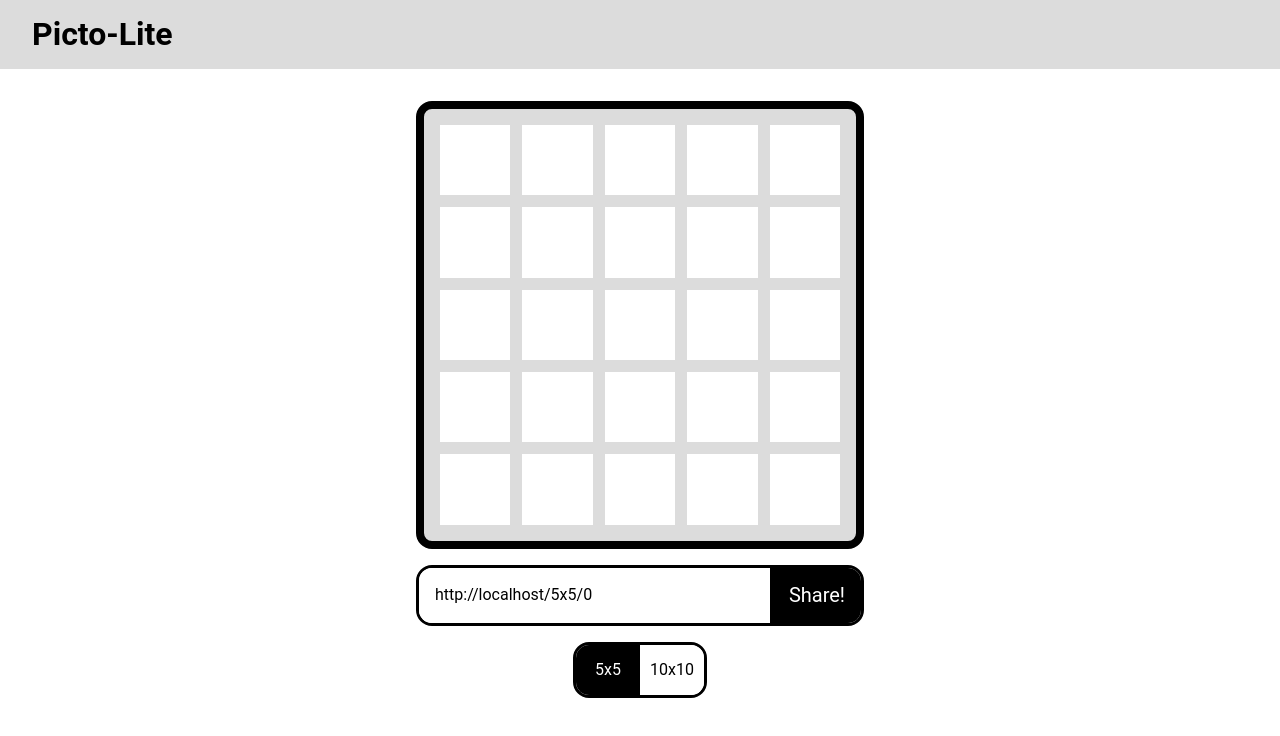
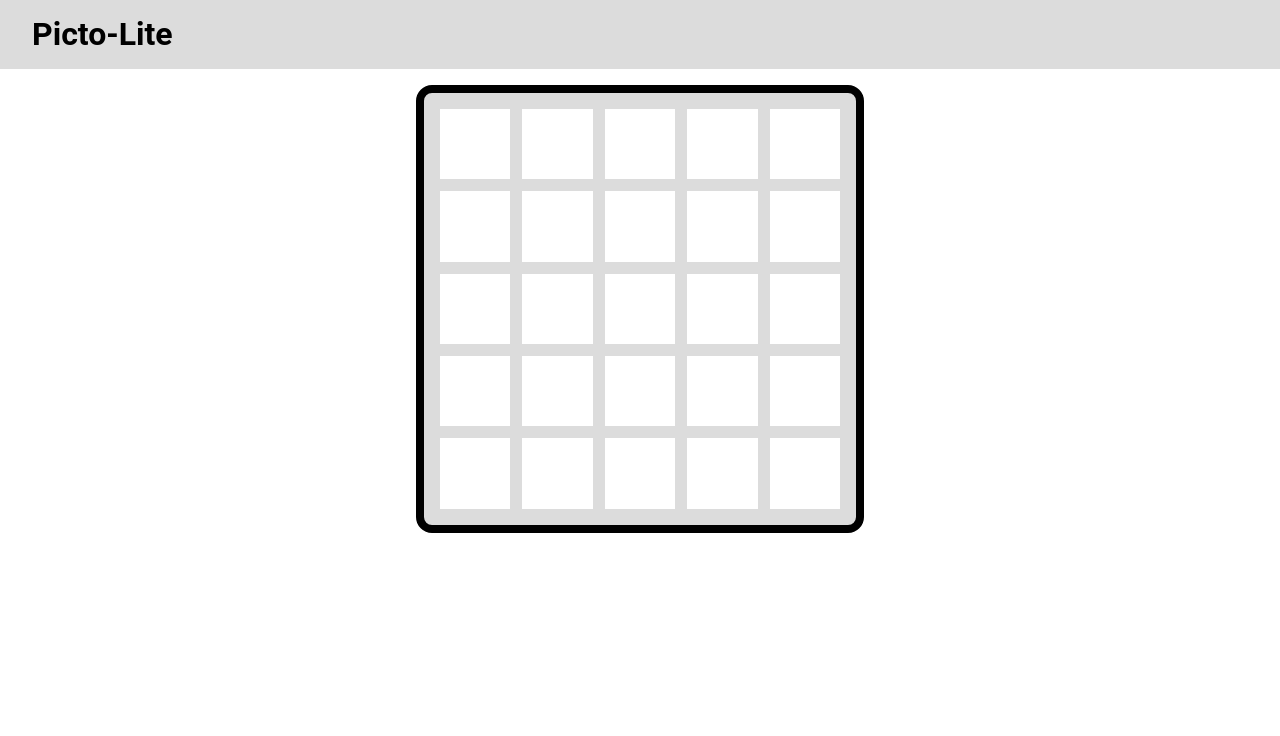
Before and after one commit to ilknarf/pico-lite, a React (Create React App) app: page /1/1 in a window 1280 px wide. Shown: the top 736 px of the page. Built offline with nearby package versions, Linux system fonts and the light colour scheme.

Commit message:
add basic solve logic and layout

```diff
--- a/src/components/builder-board/index.tsx
+++ b/src/components/builder-board/index.tsx
@@ -1,28 +1,21 @@
 import * as React from "react";
 import { CellState, Nonogram, NonogramSize } from "models/nonogram";
-import { NonogramBoard } from "components/nonogram-board";
+import { BoardAction, NonogramBoard } from "components/nonogram-board";
 import update from "immutability-helper";
 import {
-  getNonogramArrayLength,
-  getNonogramSideLength,
   updateCellState,
 } from "util/nonogram";
 import { useReducer } from "react";
 import { BuilderCell } from "components/builder-cell";
 import { CopyBar } from "components/copy-bar";
-import { buildBoardLink } from "util/nonogram";
+import  {createNonogram, buildBoardLink } from "util/nonogram";
 
 export interface Props {
   size: NonogramSize;
 }
 
 export enum BoardActionType {
-  CellClick,
-}
-
-export interface BoardAction {
-  type: BoardActionType;
-  location: number;
+  LeftClick,
 }
 
 // update to switch block if more actions added
@@ -33,20 +26,6 @@ const boardReducer = (state: Nonogram, action: BoardAction): Nonogram =>
     },
   });
 
-const createNonogram = (size: NonogramSize): Nonogram => {
-  const arraySize = getNonogramArrayLength(size);
-
-  return {
-    size,
-    data: new Array<CellState>(arraySize).fill(CellState.Empty),
-  };
-};
-
-// create context with dispatch for cells to call
-export const BoardDispatch = React.createContext<React.Dispatch<BoardAction>>(
-  {} as React.Dispatch<BoardAction>
-);
-
 export const BuilderBoard = (props: Props) => {
   const [board, boardDispatch] = useReducer<
     React.Reducer<Nonogram, BoardAction>
@@ -54,10 +33,11 @@ export const BuilderBoard = (props: Props) => {
   const link = buildBoardLink(board);
 
   return (
-    <BoardDispatch.Provider value={boardDispatch}>
+    <>
       <NonogramBoard
         size={props.size}
         board={board}
+        dispatch={boardDispatch}
         cellRender={(cellState: CellState, location: number) => (
           <BuilderCell
             cellState={cellState}
@@ -67,6 +47,6 @@ export const BuilderBoard = (props: Props) => {
         )}
       />
       <CopyBar val={link} />
-    </BoardDispatch.Provider>
+      </>
   );
 };
--- a/src/components/builder-cell/index.tsx
+++ b/src/components/builder-cell/index.tsx
@@ -1,7 +1,7 @@
 import * as React from "react";
 import { useContext } from "react";
 import { CellState } from "models/nonogram";
-import { BoardDispatch } from "components/builder-board";
+import { BoardDispatch } from "components/nonogram-board";
 import { createBoardAction } from "util/builder";
 import { Cell } from "components/cell";
 
--- a/src/components/copy-bar/index.tsx
+++ b/src/components/copy-bar/index.tsx
@@ -11,13 +11,14 @@ export const CopyBar = (props: Props) => {
   const onClick = () => {
     setCopied(true);
     navigator.clipboard.writeText(props.val);
-    setTimeout(() => {
-      setCopied(false);
-    }, 3000);
+  };
+
+  const onMouseLeave = () => {
+    setCopied(false);
   };
 
   return (
-    <CopyBarContainer onClick={onClick}>
+    <CopyBarContainer onClick={onClick} onMouseLeave={onMouseLeave}>
       <CopyTextBar value={props.val} readOnly />
       <CopyButton>{copied ? "Copied!" : "Share!"}</CopyButton>
     </CopyBarContainer>
--- a/src/components/nonogram-board/index.tsx
+++ b/src/components/nonogram-board/index.tsx
@@ -3,6 +3,17 @@ import { useState } from "react";
 import { CellState, Nonogram, NonogramSize } from "models/nonogram";
 import { getNonogramSideLength } from "util/nonogram";
 import { Board } from "components/nonogram-board/styles";
+import { BoardActionType } from "components/builder-board";
+
+export interface BoardAction {
+  type: BoardActionType;
+  location: number;
+}
+
+// create context with dispatch for cells to call
+export const BoardDispatch = React.createContext<React.Dispatch<BoardAction>>(
+  {} as React.Dispatch<BoardAction>
+);
 
 export interface ClickHistory {
   // so that only cells that are the same as the initially requested cell state are affected
@@ -22,6 +33,7 @@ export interface Props {
   size: NonogramSize;
   board: Nonogram;
   cellRender: (cellState: CellState, location: number) => JSX.Element;
+  dispatch: React.Dispatch<BoardAction>;
 }
 
 export const NonogramBoard = (props: Props) => {
@@ -35,6 +47,7 @@ export const NonogramBoard = (props: Props) => {
   };
 
   return (
+    <BoardDispatch.Provider value={props.dispatch}>
       <MouseClickContext.Provider value={clickHistoryState}>
         <Board
           sideLength={sideLength}
@@ -44,5 +57,6 @@ export const NonogramBoard = (props: Props) => {
           {props.board.data.map(createCell)}
         </Board>
       </MouseClickContext.Provider>
+    </BoardDispatch.Provider>
   );
 };
--- /dev/null
+++ b/src/components/solver-board/index.tsx
@@ -0,0 +1,52 @@
+import * as React from "react";
+import { useEffect, useReducer } from "react";
+import { createNonogram, updateCellState } from "util/nonogram";
+import { CellState, Nonogram } from "models/nonogram";
+import { BoardAction, NonogramBoard } from "components/nonogram-board";
+import update from "immutability-helper";
+import { BuilderCell } from "components/builder-cell";
+import { SolverLayout } from "./styles";
+
+export interface Props {
+  solution: Nonogram;
+  onSolve: () => void;
+}
+
+// update to switch block if more actions added
+const boardReducer = (state: Nonogram, action: BoardAction): Nonogram => (
+  update(state, {
+      data: {
+        [action.location]: {$apply: (cellState) => updateCellState(cellState)},
+      },
+    })
+);
+
+export const SolverBoard = (props: Props) => {
+  const nonogramSize = props.solution.size;
+  const [board, boardDispatch] = useReducer<
+    React.Reducer<Nonogram, BoardAction>
+    >(boardReducer, createNonogram(nonogramSize));
+
+  useEffect(() => {
+    if (props.solution.data.every((cellState, i) => cellState == board.data[i])) {
+      props.onSolve();
+    }
+  }, [props.solution, board]);
+
+  return (
+    <SolverLayout>
+      <NonogramBoard
+        size={nonogramSize}
+        board={board}
+        dispatch={boardDispatch}
+        cellRender={(cellState: CellState, location: number) => (
+          <BuilderCell
+            cellState={cellState}
+            location={location}
+            key={location}
+          />
+        )}
+      />
+    </SolverLayout>
+  );
+};
--- /dev/null
+++ b/src/components/solver-board/styles.ts
@@ -0,0 +1,8 @@
+import styled from "styled-components";
+
+export const SolverLayout = styled.div`
+  display: flex;
+  flex-direction: column;
+  align-items: center;
+  height: 100%;
+`;
--- a/src/routes.tsx
+++ b/src/routes.tsx
@@ -1,11 +1,16 @@
 import * as React from "react";
-import { Route, BrowserRouter as Router, Switch } from "react-router-dom";
-import { Builder } from "./views/builder";
+import { Redirect, Route, BrowserRouter as Router, Switch } from "react-router-dom";
+import { Builder } from "views/builder";
+import { Solver } from "views/solver";
 
 export const Routes = () => (
   <Router>
     <Switch>
-      <Route path={"/"} component={Builder} />
+      <Route exact path={"/"} component={Builder} />
+      <Route path={"/:size/:data"} component={Solver} />
+      <Route path={"*"}>
+        <Redirect to={"/"} />
+      </Route>
     </Switch>
   </Router>
 );
--- a/src/util/builder.ts
+++ b/src/util/builder.ts
@@ -1,9 +1,10 @@
-import { BoardAction, BoardActionType } from "components/builder-board";
+import { BoardActionType } from "components/builder-board";
+import { BoardAction } from "components/nonogram-board";
 import { CellState, Nonogram, NonogramSize } from "models/nonogram";
 import { getNonogramArrayLength } from "util/nonogram";
 
-export const createBoardAction = (location: number): BoardAction => ({
-  type: BoardActionType.CellClick,
+export const createBoardAction = (location: number, type: BoardActionType = BoardActionType.LeftClick): BoardAction => ({
+  type,
   location,
 });
 
@@ -19,15 +20,23 @@ export const boardToString = (board: Nonogram): string =>
     )
   ).toString(16);
 
-// converts hex string to board state
+// catches in parsing error, replaces with 0
+const parseBigInt = (str: string) => {
+  try {
+    return BigInt(str);
+  } catch (err) {
+    return BigInt(0);
+  }
+};
+
+// converts hex string to board state, empty on BigInt parse error
 export const stringToBoard = (str: string, size: NonogramSize): Nonogram => {
   const arrayLength = getNonogramArrayLength(size);
 
   return {
     size,
-    data: BigInt(`0x${str}`)
+    data: parseBigInt(`0x${str}`)
       .toString(2)
-      .slice(arrayLength)
       .padStart(arrayLength, "0")
       .split("")
       .map((v) => (v === "1" ? CellState.Filled : CellState.Empty)),
--- a/src/util/nonogram.ts
+++ b/src/util/nonogram.ts
@@ -1,6 +1,15 @@
 import { CellState, Nonogram, NonogramSize } from "models/nonogram";
 import { ClickHistory } from "components/nonogram-board";
 import { boardToString } from "util/builder";
+
+export const createNonogram = (size: NonogramSize): Nonogram => {
+  const arraySize = getNonogramArrayLength(size);
+
+  return {
+    size,
+    data: new Array<CellState>(arraySize).fill(CellState.Empty),
+  };
+};
 
 export const getNonogramSideLength = (size: NonogramSize): number => {
   switch (size) {
@@ -8,6 +17,17 @@ export const getNonogramSideLength = (size: NonogramSize): number => {
       return 5;
     case NonogramSize.Size10x10:
       return 10;
+  }
+};
+
+export const getNonogramSize = (size: string) => {
+  switch(size) {
+    case "5x5":
+      return NonogramSize.Size5x5;
+    case "10x10":
+      return NonogramSize.Size10x10;
+    default:
+      return NonogramSize.Size5x5;
   }
 };
 
--- /dev/null
+++ b/src/views/solver/index.tsx
@@ -0,0 +1,26 @@
+import * as React from "react";
+import { useState } from "react";
+import { useParams } from "react-router";
+import { SolverBoard } from "components/solver-board";
+import { getNonogramSize } from "util/nonogram";
+import { stringToBoard } from "util/builder";
+
+interface PathParams {
+  size: string;
+  data: string;
+}
+
+export const Solver = () => {
+  const { size, data } = useParams<PathParams>();
+  const [solved, setSolved] = useState(false);
+  const nonogramSize = getNonogramSize(size);
+  const solution = stringToBoard(data, nonogramSize);
+  console.log(solution);
+
+  return (
+    <>
+      <SolverBoard solution={solution} onSolve={() => setSolved(true)}/>
+      {solved && "SOLVED!"}
+    </>
+  );
+};
```
Lines whose indentation alone changed are shown as unchanged.
